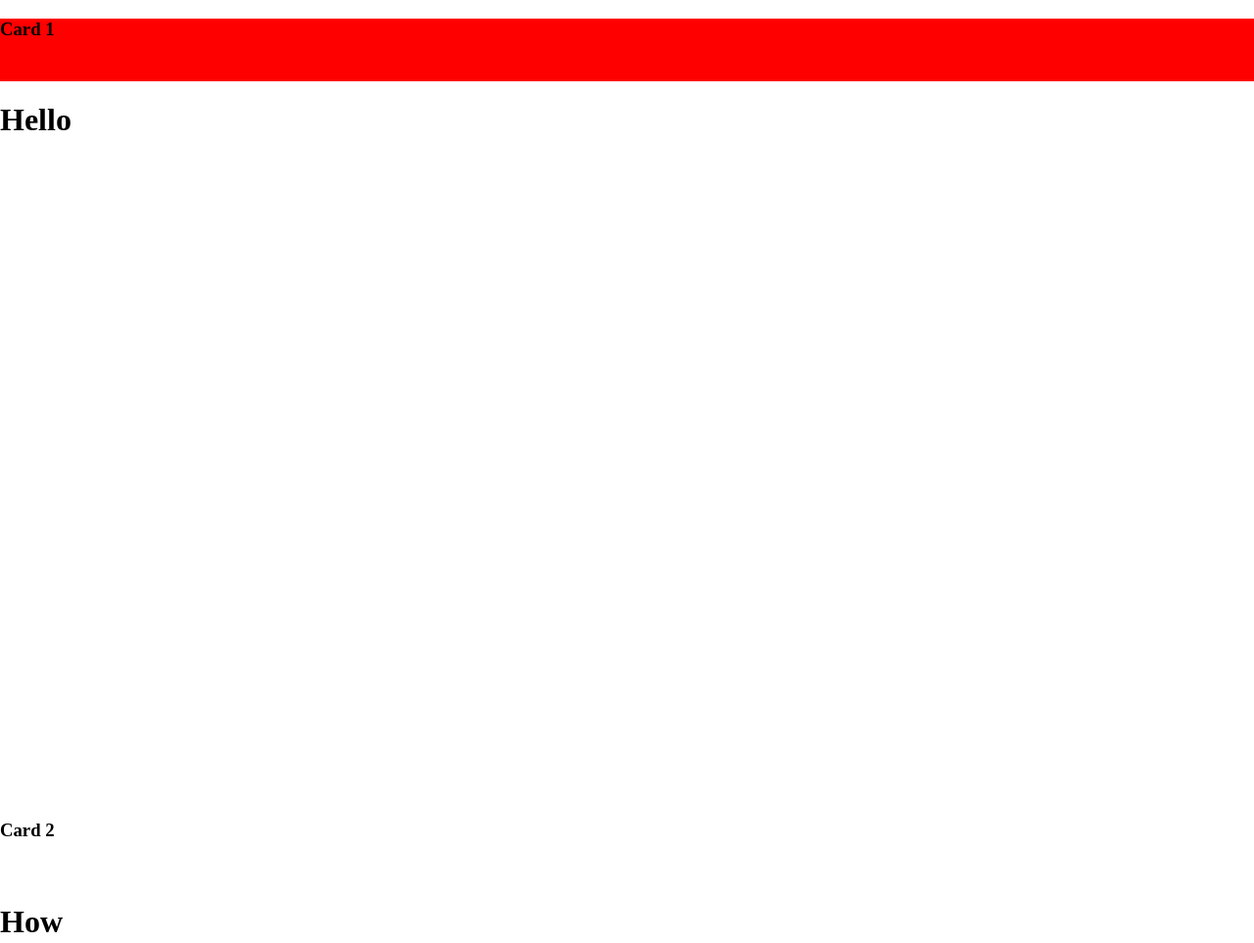
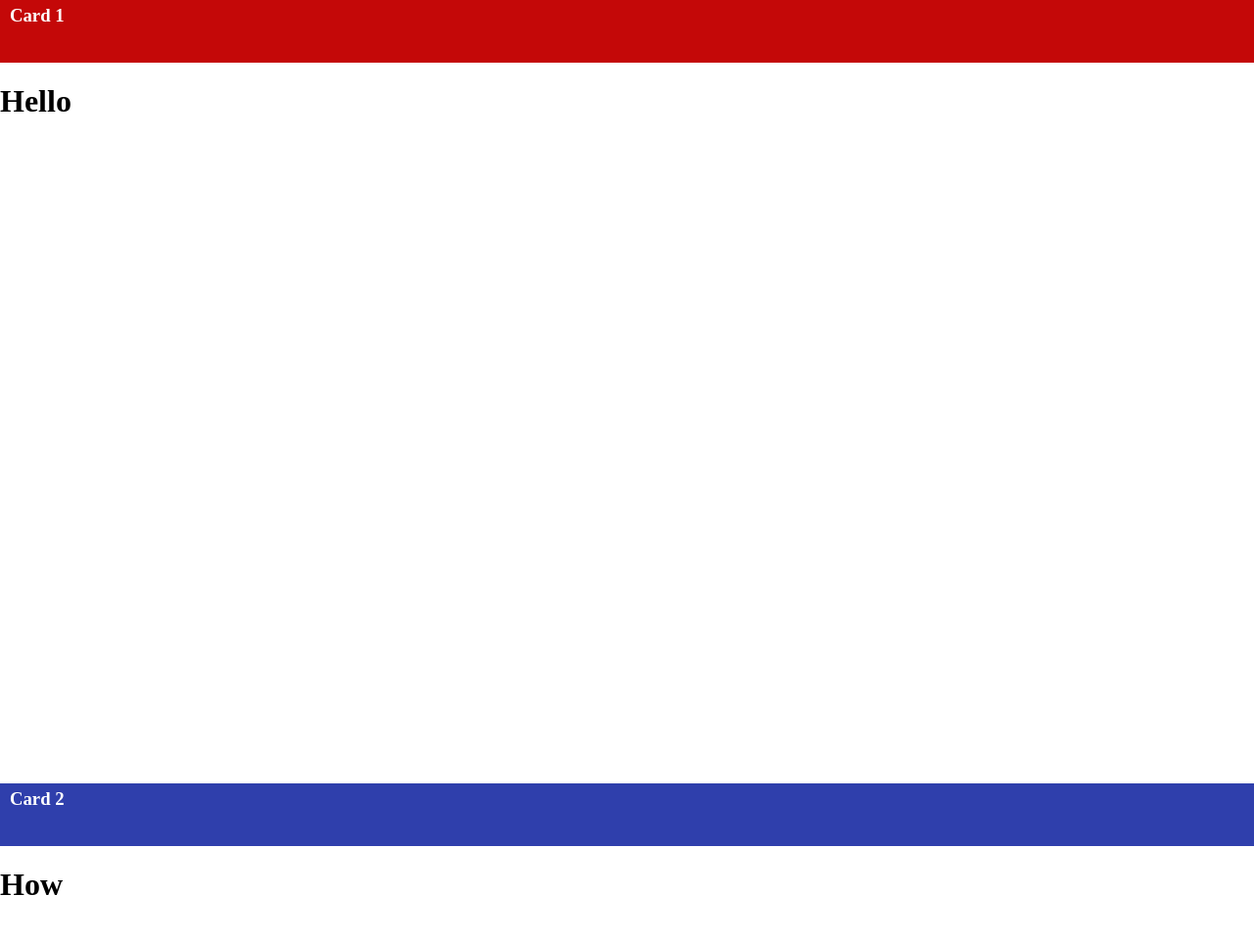
Before and after one commit to Hemali2021/MyProfile, a plain HTML site: page Assignments/CSS/Assignment_04/index.html in a window 1280 px wide. Shown: the top 963 px of the page at 98% size. Drawn offline with Linux system fonts and the light colour scheme.

Commit message:
Aded case 4 content

```diff
--- a/Assignments/CSS/Assignment_04/index.html
+++ b/Assignments/CSS/Assignment_04/index.html
@@ -20,7 +20,7 @@
         height: 8vh;
         top: 0;
     }
-    body>section>div>h2{
+    body>section>div>h3{
         position: relative;
         color: white;
         margin: 0;
@@ -28,7 +28,16 @@
         left: 10px;
     }
     body>section:nth-child(1)>div{
-        background-color: #ff0000;
+        background-color: #c40808;
+    }
+    body>section:nth-child(2)>div{
+        background-color: #2f3fac;
+    }
+    body>section:nth-child(3)>div{
+        background-color: #282626;
+    }
+    body>section:nth-child(4)>div{
+        background-color: #925353;
     }
 
 </style>
```
